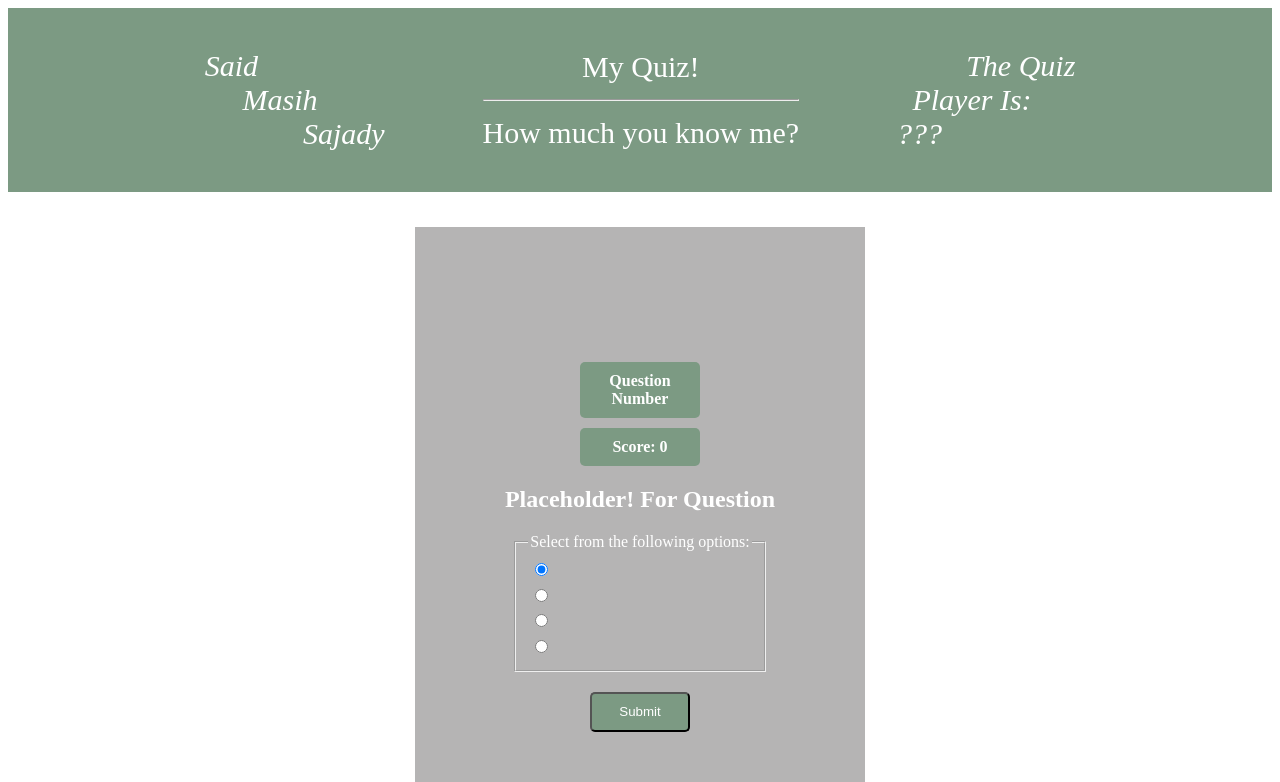
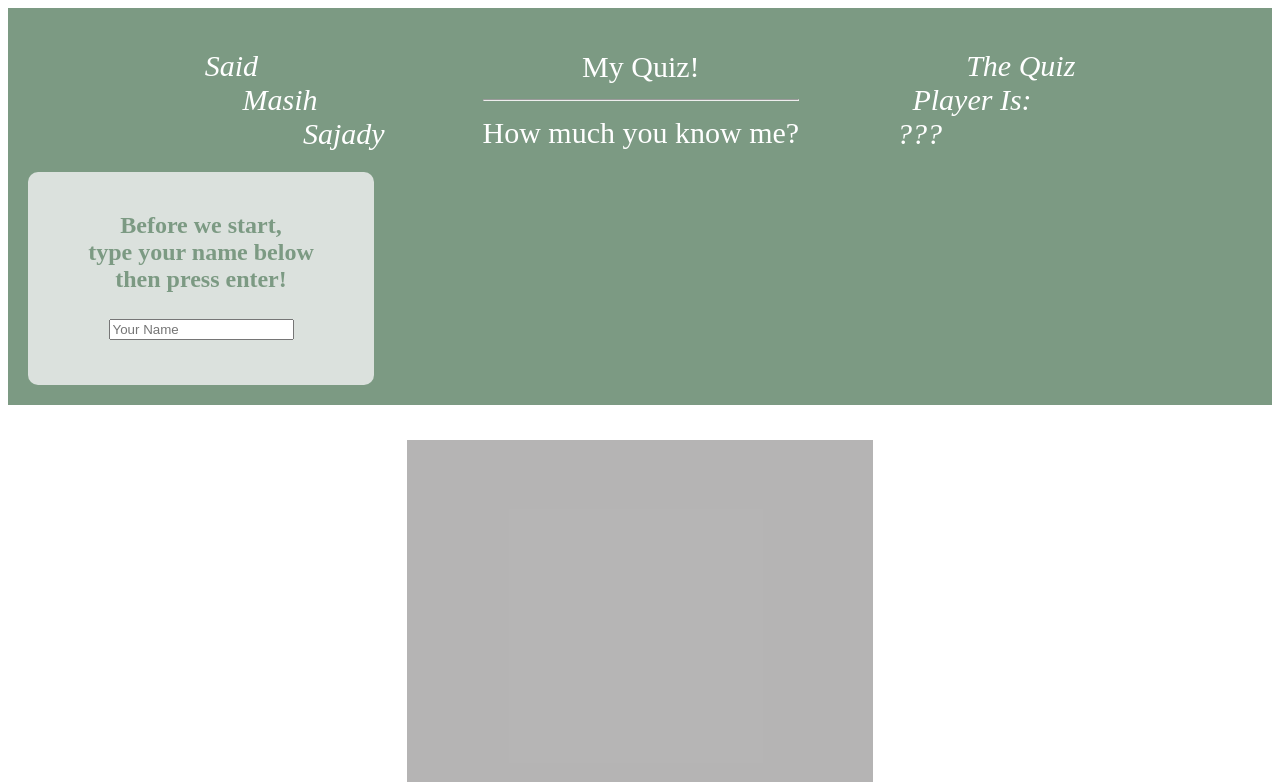
Before and after one commit to saidmsajady/316_lab, a plain HTML site: page index.html in a window 1280 px wide. Shown: the top 782 px of the page. Drawn offline with Linux system fonts and the light colour scheme; a script that the page names is missing.

Commit message:
Sighhhhh

```diff
--- a/index.html
+++ b/index.html
@@ -16,9 +16,16 @@
                 <li class="link2"><a href="#">My Quiz!<br><hr>How much you know me?</a></li>
                 <li class="link1" id="username"><a href="#"><i>The Quiz&nbsp;&nbsp;&nbsp;&nbsp;&nbsp;&nbsp;&nbsp;&nbsp;&nbsp;&nbsp;&nbsp;&nbsp;&nbsp;<br>Player Is:&nbsp;&nbsp;&nbsp;&nbsp;&nbsp;&nbsp;&nbsp;&nbsp;&nbsp;&nbsp;&nbsp;&nbsp;&nbsp;&nbsp;&nbsp;&nbsp;&nbsp;&nbsp;&nbsp;&nbsp;&nbsp;&nbsp;&nbsp;&nbsp;&nbsp;&nbsp;<br>???&nbsp;&nbsp;&nbsp;&nbsp;&nbsp;&nbsp;&nbsp;&nbsp;&nbsp;&nbsp;&nbsp;&nbsp;&nbsp;&nbsp;&nbsp;&nbsp;&nbsp;&nbsp;&nbsp;&nbsp;&nbsp;&nbsp;&nbsp;&nbsp;&nbsp;&nbsp;&nbsp;&nbsp;&nbsp;&nbsp;&nbsp;&nbsp;&nbsp;&nbsp;&nbsp;&nbsp;&nbsp;&nbsp;&nbsp;&nbsp;</i></a></li>
             </ul>
+
+            <div id="usernameInput">
+                <h2>Before we start, <br>type your name below <br>then press enter!</h2>
+                <input id="yourName" type="text" placeholder="Your Name" ><br></input>
+            </div>
+
         </header>
 
         <section class="container">
+
             <b id="questionNumber">Question Number</b>
             <b id="totalScore">Score: 0</b>
 
--- a/styles/styles.css
+++ b/styles/styles.css
@@ -34,8 +34,9 @@ section {
   padding: 125px 75px;
   margin: auto;
   margin-top: 35px;
-  width: 300px;
-  height: 375px;
+  width: 25%;
+  height: 100%;
+
   background-color: rgba(172, 171, 171, 0.884);
   color: white;
 }
@@ -97,5 +98,23 @@ margin: 0.4rem;
   color: white;
   width: 100px;
   height: 40px;
+}
 
+section.container {
+  display: flex;
+  justify-content: center;
+  align-items: center;
+  height: 100vh; /* Full viewport height to center vertically */
 }
+
+/* Centering the #usernameInput box */
+#usernameInput {
+  color: #7c9a83;
+  background-color: rgb(219, 225, 221);
+  width: 25%;
+  display: flex;
+  flex-direction: column;
+  align-items: center;
+  padding: 20px;
+  border-radius: 10px;
+}
```
